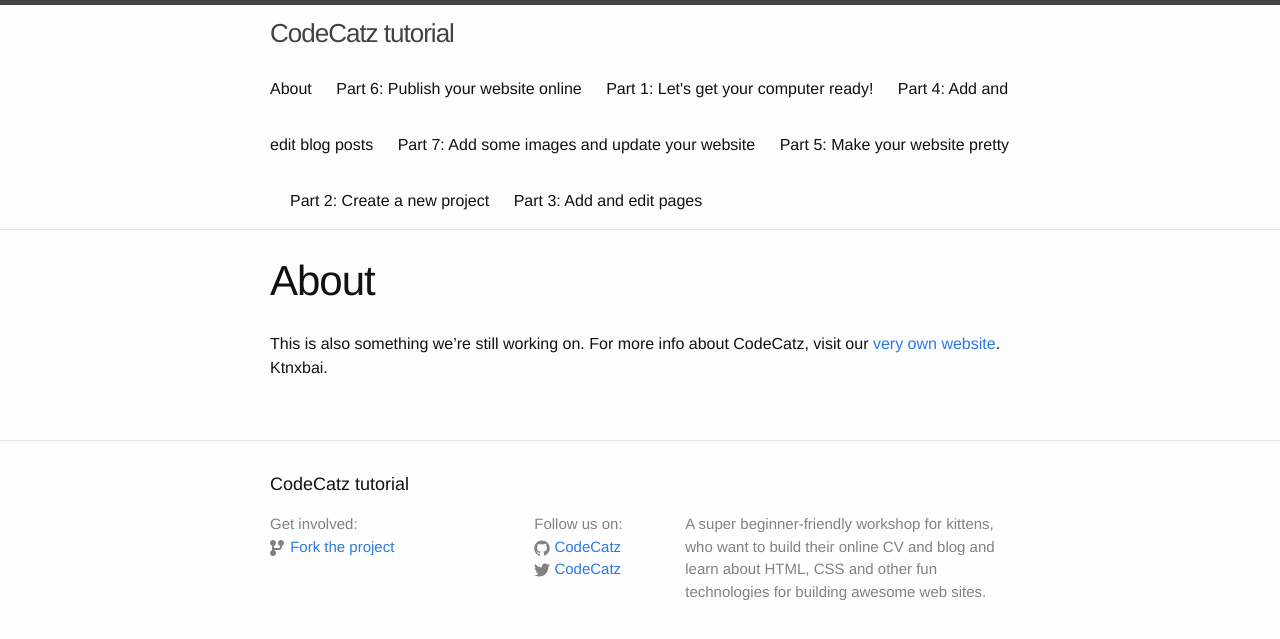
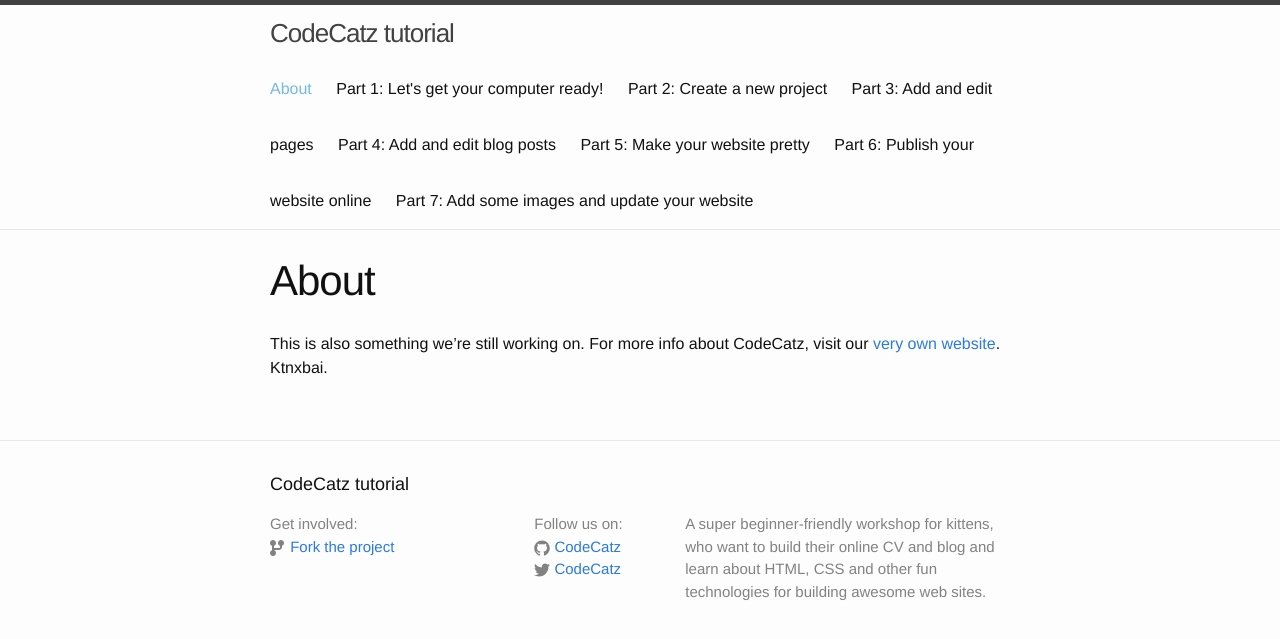
Before and after one commit to CodeCatz/codecatz-tutorial, a Jekyll site: the page built from about.md, in a window 1280 px wide. Shown: the top 639 px of the page. Built offline with Jekyll 4.4.1, drawn with Linux system fonts in a browser that asks for light colours.

Commit message:
sorted navbar with different active style

```diff
--- a/_includes/header.html
+++ b/_includes/header.html
@@ -14,14 +14,21 @@
       </a>
 
       <div class="trigger">
-        {% for page in site.pages %}
-          {% if page.title %}
-          <a class="page-link" href="{{ page.url | prepend: site.baseurl }}">{{ page.title }}</a>
+        {% assign all_pages = site.pages | sort:"title" %}
+        {% for current_page in all_pages %}
+          {% assign active = nil %}
+          {% if page.url == current_page.permalink %}
+            {% assign active = 'active' %}
+          {% endif %}
+          {% if current_page.title %}
+          <a class="page-link {{ active }}" href="{{ current_page.url | prepend: site.baseurl }}">{{ current_page.title }}</a>
           {% endif %}
         {% endfor %}
       </div>
     </nav>
-
+{% if page.url contains link.url %}
+            {% assign active = 'active' %}
+          {% endif %}
   </div>
 
 </header>
--- a/_sass/_layout.scss
+++ b/_sass/_layout.scss
@@ -39,6 +39,11 @@
         &:not(:first-child) {
             margin-left: 20px;
         }
+    }
+
+    .active {
+        color: #73B9E6;
+        font-weight: 500;
     }
 
     @include media-query($on-palm) {
```
